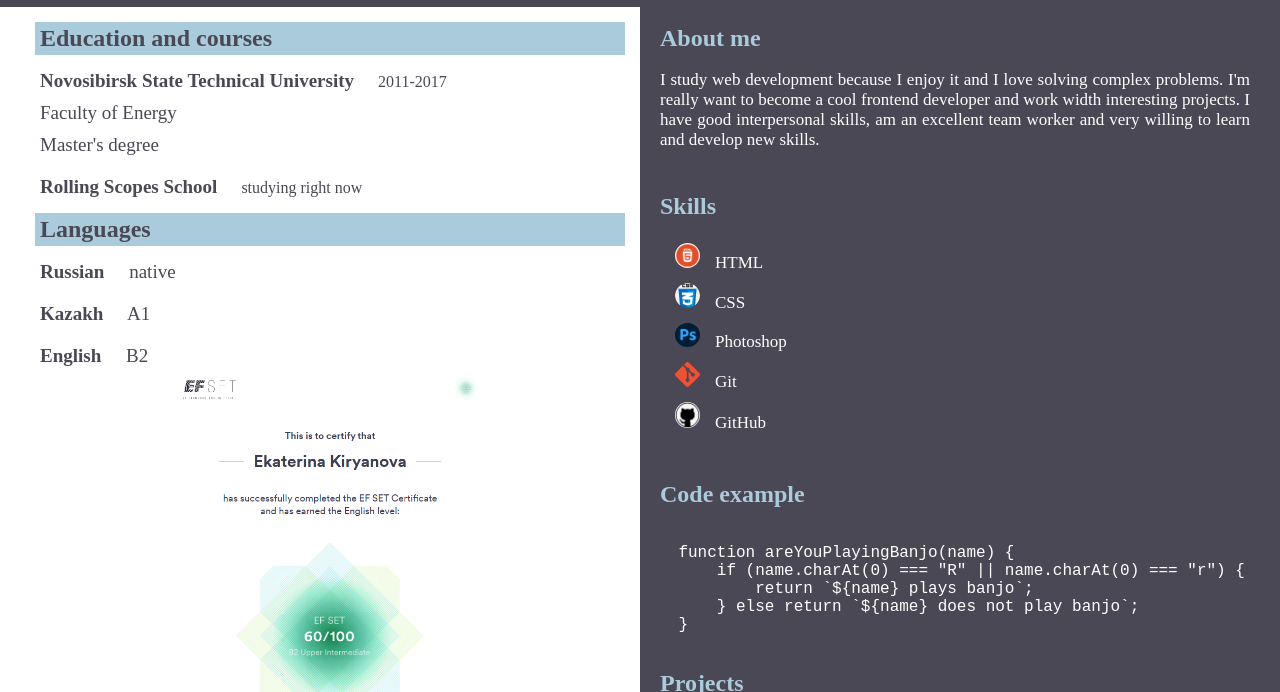
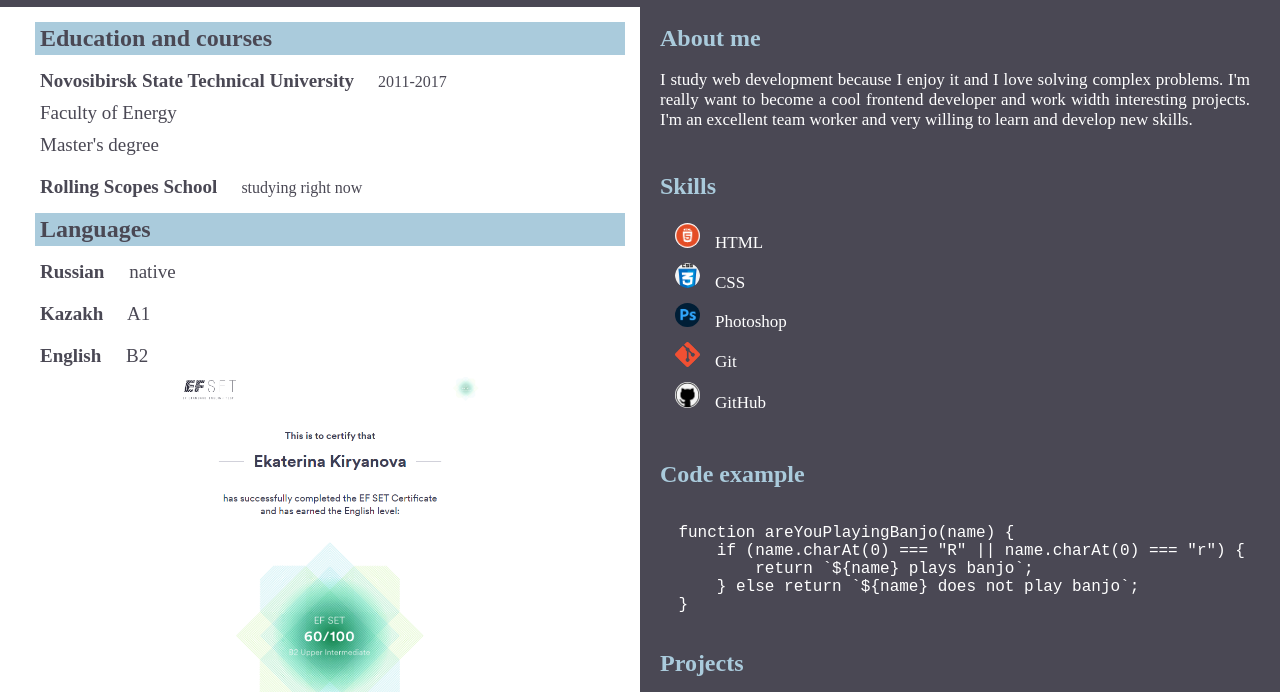
Before and after one commit to KrKate/rsschool-cv0, a plain HTML site: page index.html in a window 1280 px wide. Shown: the part 408-1100 px from the top of the page. Drawn offline with Linux system fonts and the light colour scheme.

Commit message:
fix: delete whitespace

```diff
--- a/index.html
+++ b/index.html
@@ -1,39 +1,13 @@
-<!-- Самооценка ("+" означает, что требование выполнено)
-    + студент засабмитил в rs app ссылку на своё CV, задеплоенное на gh-pages +10
-    + вёрстка валидная +10
-    + вёрстка семантическая +20
-В коде странице присутствуют и используются по назначению следующие элементы:
-    + header, main, footer +5
-    + элемент nav +5
-    + только один заголовок h1 +5
-    + заголовки h2 +5
-    + в footer есть ссылка на гитхаб автора работы, год создания приложения, логотип курса со ссылкой на курс +10
-    + для оформления СV используются css-стили +10
-    + при уменьшении масштаба страницы браузера вёрстка размещается по центру по горизонтали, а не сдвигается в сторону +10
-    + на странице СV есть фото или аватарка автора, пропорции изображения не искажены, у изображения есть атрибут alt +10
-    + навигация, контакты для связи и перечень навыков оформлены в виде списка ul > li или ul > li > a +10
-CV содержит:
-    + краткую информацию о себе +5
-    + контакты для связи +5
-    + перечень навыков +5
-    + пример кода. Код добавляется при помощи символов и тегов, а не картинкой +5
-    + перечень выполненных учебных проектов со ссылками на исходный код или страницу приложения +5
-    + информацию об образовании и уровне английского +5
-    + CV выполнено на английском языке +10
--->
-
 <!DOCTYPE html>
 <html lang="en">
 <head>
     <title>CV Kiryanova Ekaterina</title>
-
     <meta name="viewport" content="width=device-width, initial-scale=1">
     <link rel="icon" href="./img/favicon.png" type="image/png" sizes="32x32">
     <link rel="stylesheet" href="style.css">
     <link rel="preconnect" href="https://fonts.gstatic.com">
     <link href="https://fonts.googleapis.com/css2?family=Roboto:wght@100;300;500;700&display=swap" rel="stylesheet">
 </head>
-
 <body>
     <div class="container">
     <header class="header">
@@ -51,7 +25,6 @@ CV содержит:
         <p class="profession">Front-end developer</p>
         <img class="my-photo" src="./img/my-photo.jpg" alt="my-photo">
     </header>
-
     <div class="wrapper">
         <aside class="sections">
             <section class="education" id="education">
@@ -63,7 +36,6 @@ CV содержит:
                 <span class="education_university">Rolling Scopes School</span>
                 <span class="education_years">studying right now</span>
             </section>
-
             <section class="languages" id="languages">
                 <h2 class="sections_head" >Languages</h2>
                 <div class="lang">
@@ -74,15 +46,12 @@ CV содержит:
                     <span class="languages_name">Kazakh</span>
                     <span class="languages_level">A1</span>
                 </div>
-
                 <div class="lang">
                     <span class="languages_name">English</span>
                     <span class="languages_level">B2</span><br>
                     <a href="https://www.efset.org/cert/TxYtRw" target="_blank"><img class="english-level" src="./img/english-level.png" alt="english-level"></a>
                 </div>
-
             </section>
-
             <section class="contacts" id="contacts">
                 <h2 class="sections_head">Contacts</h2>
                 <ul>
@@ -93,12 +62,11 @@ CV содержит:
                 </ul>
             </section>
         </aside>
-
         <main class="main">
             <section class="about" id="about">
                 <h2 class="main_head">About me</h2>
                 <p class="about_text">I study web development because I enjoy it and I love solving complex problems. I'm really want to become a cool frontend developer and work width interesting projects.
-                    I have good interpersonal skills, am an excellent team worker and very willing to learn and develop new skills.</p>
+                    I'm an excellent team worker and very willing to learn and develop new skills.</p>
             </section>
             <section class="skills" id="skills">
                 <h2 class="main_head">Skills</h2>
@@ -127,17 +95,12 @@ CV содержит:
                 <a href="https://krkate.github.io/to-do-list/" target="_blank"><img src="./img/todo.png" alt="todo-list"></a>
             </section>
         </main>
-
-
     </div>
-
     <footer class="footer">
         <span class="footer-yearOfCreate">2022</span>
         <a class="footer-github" href="https://github.com/krkate" target="_blank"><img src="./img/github.png"  alt="my-github"></a>
         <a class="footer-rsschool" href="https://rs.school/js/" target="_blank"><img src="./img/rs-logo2.jpg" alt="rsschool-logo"></a>
     </footer>
-
     </div>
-
 </body>
 </html>
```
